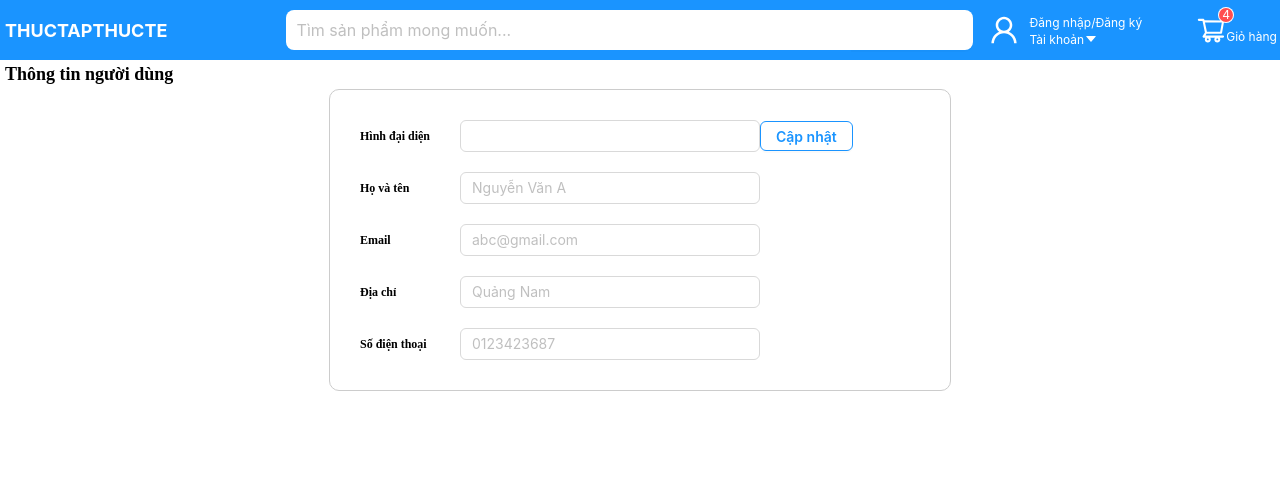
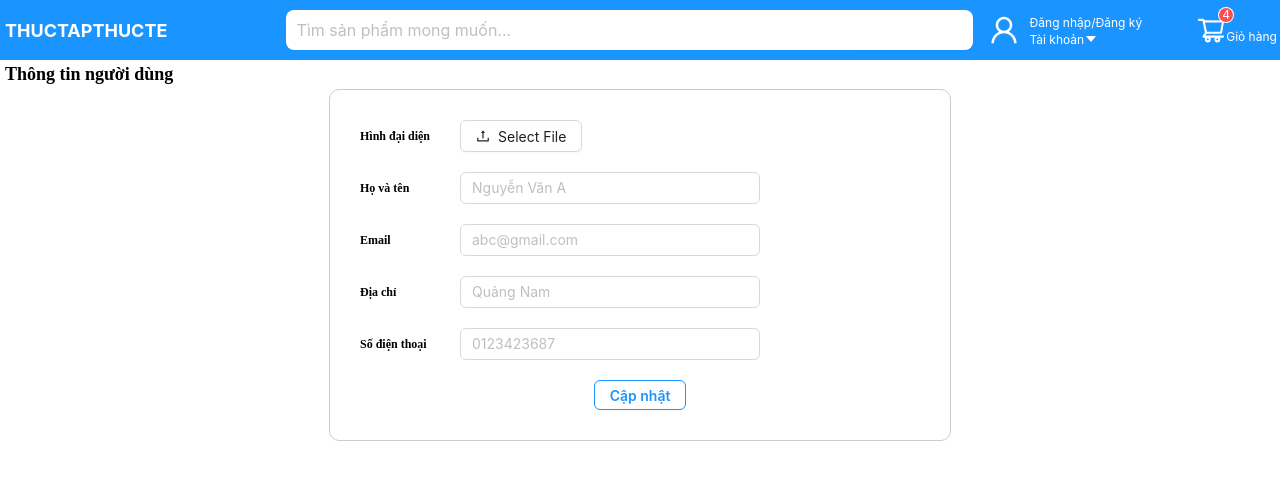
Before and after one commit to dhoangvu1811/MERNCommerce, a React (Create React App) app: page /profile-user in a window 1280 px wide. Shown: the top 480 px of the page. Built offline with nearby package versions, Linux system fonts and the light colour scheme.

Commit message:
HandleAvatar

```diff
--- a/src/components/HeaderComponent/HeaderComponent.jsx
+++ b/src/components/HeaderComponent/HeaderComponent.jsx
@@ -1,4 +1,4 @@
-import React from 'react';
+import React, { useEffect, useState } from 'react';
 import { Badge, Col, message, Popover } from 'antd';
 import {
     WrapperContentPopup,
@@ -22,7 +22,7 @@ import { logoutUser } from '../../redux/slices/userSlice';
 const HeaderComponent = () => {
     const dispatch = useDispatch();
     const navigate = useNavigate();
-
+    const [userAvatar, setUserAvatar] = useState('');
     // Hook message để hiển thị thông báo
     const [messageApi, contextHolder] = message.useMessage();
 
@@ -34,6 +34,10 @@ const HeaderComponent = () => {
     };
     // Lấy dữ liệu user từ store global
     const user = useSelector((state) => state.user);
+
+    useEffect(() => {
+        setUserAvatar(user?.avatar);
+    }, [user?.avatar]);
 
     const handleNavigateLogin = () => {
         navigate('/sign-in');
@@ -94,9 +98,24 @@ const HeaderComponent = () => {
                         }}
                     >
                         <WrapperHeaderAccount>
-                            <WrapperIconHeader>
-                                <UserOutlined style={{ fontSize: '3rem' }} />
-                            </WrapperIconHeader>
+                            {userAvatar ? (
+                                <img
+                                    src={userAvatar}
+                                    alt='avatar'
+                                    style={{
+                                        height: '30px',
+                                        width: '30px',
+                                        borderRadius: '50%',
+                                        objectFit: 'cover',
+                                    }}
+                                />
+                            ) : (
+                                <WrapperIconHeader>
+                                    <UserOutlined
+                                        style={{ fontSize: '3rem' }}
+                                    />
+                                </WrapperIconHeader>
+                            )}
                             {user?.access_token ? (
                                 <div>
                                     <Popover
--- a/src/pages/Profile/ProfilePage.jsx
+++ b/src/pages/Profile/ProfilePage.jsx
@@ -4,14 +4,17 @@ import {
     WrapperContentProfile,
     WrapperLabel,
     WrapperInput,
+    WrapperUploadFile,
 } from './ProfileStyle';
 import InputForm from '../../components/InputForm/InputForm';
 import ButtonComponent from '../../components/ButtonComponent/ButtonComponent';
 import { useSelector } from 'react-redux';
 import * as UserService from '../../services/UserService.js';
 import { useMutationHook } from '../../hooks/useMutationHook.js';
-import { message } from 'antd';
+import { Button, message } from 'antd';
 import { useNavigate } from 'react-router-dom';
+import { UploadOutlined } from '@ant-design/icons';
+import { getBase64 } from '../../until.js';
 
 const ProfilePage = () => {
     const user = useSelector((state) => state.user);
@@ -20,7 +23,6 @@ const ProfilePage = () => {
     const [address, setAddress] = useState('');
     const [phone, setPhone] = useState('');
     const [avatar, setAvatar] = useState('');
-    const navigate = useNavigate();
 
     const [messageApi, contextHolder] = message.useMessage();
     // Hàm thông báo
@@ -43,7 +45,6 @@ const ProfilePage = () => {
         UserService.updateUser(id, access_token, rests);
     });
     const { data, isPending, isSuccess, isError } = mutation;
-    console.log('mutation', mutation);
 
     useEffect(() => {
         setEmail(user?.email);
@@ -76,9 +77,16 @@ const ProfilePage = () => {
     const handleOnChangePhone = (e) => {
         setPhone(e.target.value);
     };
-    const handleOnChangeAvatar = (e) => {
-        setAvatar(e.target.value);
+
+    // Hàm xử lý khi thay đổi avatar user
+    const handleOnChangeAvatar = async ({ fileList }) => {
+        const file = fileList[0];
+        if (!file.url && !file.preview) {
+            file.preview = await getBase64(file.originFileObj);
+        }
+        setAvatar(file.preview);
     };
+
     const handleUpdate = () => {
         mutation.mutate({
             id: user?.id,
@@ -100,28 +108,26 @@ const ProfilePage = () => {
                         <WrapperLabel htmlFor='avatar'>
                             Hình đại diện
                         </WrapperLabel>
-                        <InputForm
-                            value={avatar}
+                        <WrapperUploadFile
+                            maxCount={1}
                             onChange={handleOnChangeAvatar}
-                            id='avatar'
-                            style={{ width: '300px' }}
-                        />
-                        <ButtonComponent
-                            onClick={handleUpdate}
-                            size={40}
-                            styleButton={{
-                                height: '30px',
-                                width: 'fit-content',
-                                border: '1px solid rgb(26, 148, 255)',
-                                background: 'none',
-                            }}
-                            textButton={'Cập nhật'}
-                            styleTextButton={{
-                                color: 'rgb(26, 148, 255)',
-                                fontsize: '1.5rem',
-                                fontWeight: '600',
-                            }}
-                        />
+                        >
+                            <Button icon={<UploadOutlined />}>
+                                Select File
+                            </Button>
+                        </WrapperUploadFile>
+                        {avatar && (
+                            <img
+                                src={avatar}
+                                alt='avatar'
+                                style={{
+                                    height: '60px',
+                                    width: '60px',
+                                    borderRadius: '50%',
+                                    objectFit: 'cover',
+                                }}
+                            />
+                        )}
                     </WrapperInput>
                     <WrapperInput>
                         <WrapperLabel htmlFor='name'>Họ và tên</WrapperLabel>
@@ -165,6 +171,23 @@ const ProfilePage = () => {
                             placeholder={'0123423687'}
                         />
                     </WrapperInput>
+                    <ButtonComponent
+                        onClick={handleUpdate}
+                        size={40}
+                        styleButton={{
+                            height: '30px',
+                            width: 'fit-content',
+                            border: '1px solid rgb(26, 148, 255)',
+                            background: 'none',
+                            margin: '0 auto',
+                        }}
+                        textButton={'Cập nhật'}
+                        styleTextButton={{
+                            color: 'rgb(26, 148, 255)',
+                            fontsize: '1.5rem',
+                            fontWeight: '600',
+                        }}
+                    />
                 </WrapperContentProfile>
             </div>
         </>
--- a/src/pages/Profile/ProfileStyle.js
+++ b/src/pages/Profile/ProfileStyle.js
@@ -1,3 +1,4 @@
+import { Upload } from 'antd';
 import styled from 'styled-components';
 
 export const WrapperHeader = styled.h1`
@@ -25,3 +26,9 @@ export const WrapperInput = styled.div`
     display: flex;
     align-items: center;
 `;
+export const WrapperUploadFile = styled(Upload)`
+    margin-right: 30px;
+    & .ant-upload-list-item-container {
+        display: none;
+    }
+`;
--- a/src/until.js
+++ b/src/until.js
@@ -7,3 +7,12 @@ export const isJsonString = (data) => {
     }
     return true;
 };
+
+// hàm getBase64 chuyển đổi file thành base64
+export const getBase64 = (file) =>
+    new Promise((resolve, reject) => {
+        const reader = new FileReader();
+        reader.readAsDataURL(file);
+        reader.onload = () => resolve(reader.result);
+        reader.onerror = (error) => reject(error);
+    });
```
